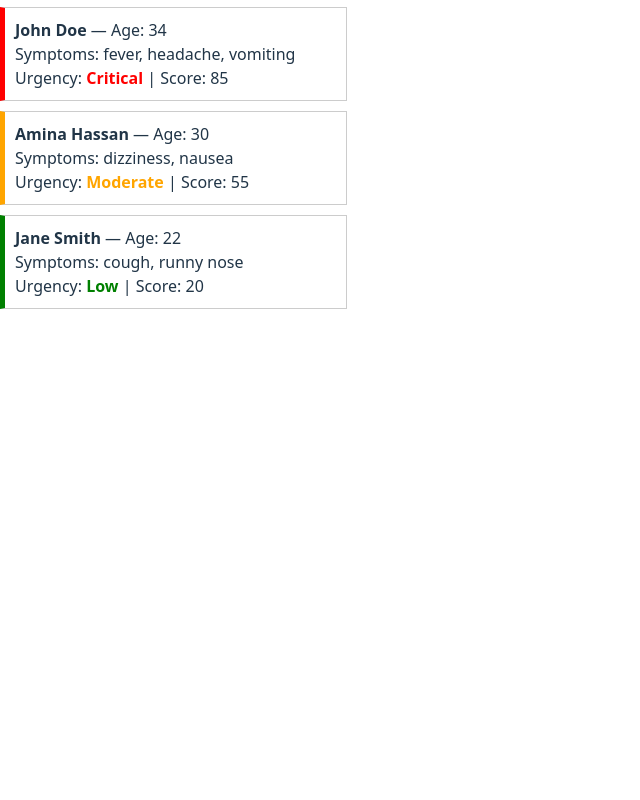
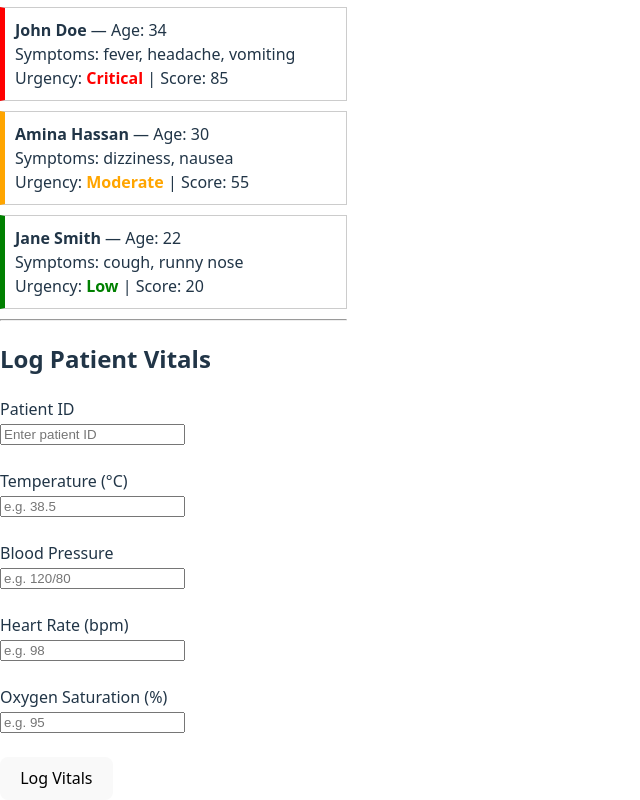
Before and after one commit to NamadaIsabelle/BoraAI, a React (Vite) app in the folder client/: page / in a window 1280 px wide. Shown: the part 623-1423 px from the top of the page, without its empty margins (0-640 px from the left). Before the commit the page ends 942 px from the top, so only its background shows below. Built offline with nearby package versions, Linux system fonts and the light colour scheme.

Commit message:
add vitals logging form component

```diff
--- a/client/src/App.jsx
+++ b/client/src/App.jsx
@@ -1,5 +1,6 @@
 import PatientForm from "./components/PatientForm"
 import PatientQueue from "./components/PatientQueue"
+import VitalsForm from "./components/VitalsForm"
 
 function App() {
   return (
@@ -8,6 +9,8 @@ function App() {
       <PatientForm />
       <hr />
       <PatientQueue />
+      <hr />
+      <VitalsForm />
     </div>
   )
 }
--- /dev/null
+++ b/client/src/components/VitalsForm.jsx
@@ -0,0 +1,103 @@
+import { useState } from "react"
+
+function VitalsForm() {
+  const [patientId, setPatientId] = useState("")
+  const [temperature, setTemperature] = useState("")
+  const [bloodPressure, setBloodPressure] = useState("")
+  const [heartRate, setHeartRate] = useState("")
+  const [oxygenSaturation, setOxygenSaturation] = useState("")
+
+  function handleSubmit() {
+    if (!patientId || !temperature || !bloodPressure || !heartRate || !oxygenSaturation) {
+      alert("Please fill in all fields")
+      return
+    }
+
+    const vitals = {
+      patientId: patientId,
+      temperature: parseFloat(temperature),
+      bloodPressure: bloodPressure,
+      heartRate: parseInt(heartRate),
+      oxygenSaturation: parseInt(oxygenSaturation),
+      recordedAt: new Date().toISOString()
+    }
+
+    console.log("Vitals submitted:", vitals)
+    alert(`Vitals recorded for patient ID: ${patientId}`)
+  }
+
+  return (
+    <div>
+      <h2>Log Patient Vitals</h2>
+
+      <div>
+        <label>Patient ID</label>
+        <br />
+        <input
+          type="text"
+          placeholder="Enter patient ID"
+          value={patientId}
+          onChange={(e) => setPatientId(e.target.value)}
+        />
+      </div>
+
+      <br />
+
+      <div>
+        <label>Temperature (°C)</label>
+        <br />
+        <input
+          type="number"
+          placeholder="e.g. 38.5"
+          value={temperature}
+          onChange={(e) => setTemperature(e.target.value)}
+        />
+      </div>
+
+      <br />
+
+      <div>
+        <label>Blood Pressure</label>
+        <br />
+        <input
+          type="text"
+          placeholder="e.g. 120/80"
+          value={bloodPressure}
+          onChange={(e) => setBloodPressure(e.target.value)}
+        />
+      </div>
+
+      <br />
+
+      <div>
+        <label>Heart Rate (bpm)</label>
+        <br />
+        <input
+          type="number"
+          placeholder="e.g. 98"
+          value={heartRate}
+          onChange={(e) => setHeartRate(e.target.value)}
+        />
+      </div>
+
+      <br />
+
+      <div>
+        <label>Oxygen Saturation (%)</label>
+        <br />
+        <input
+          type="number"
+          placeholder="e.g. 95"
+          value={oxygenSaturation}
+          onChange={(e) => setOxygenSaturation(e.target.value)}
+        />
+      </div>
+
+      <br />
+
+      <button onClick={handleSubmit}>Log Vitals</button>
+    </div>
+  )
+}
+
+export default VitalsForm
```
